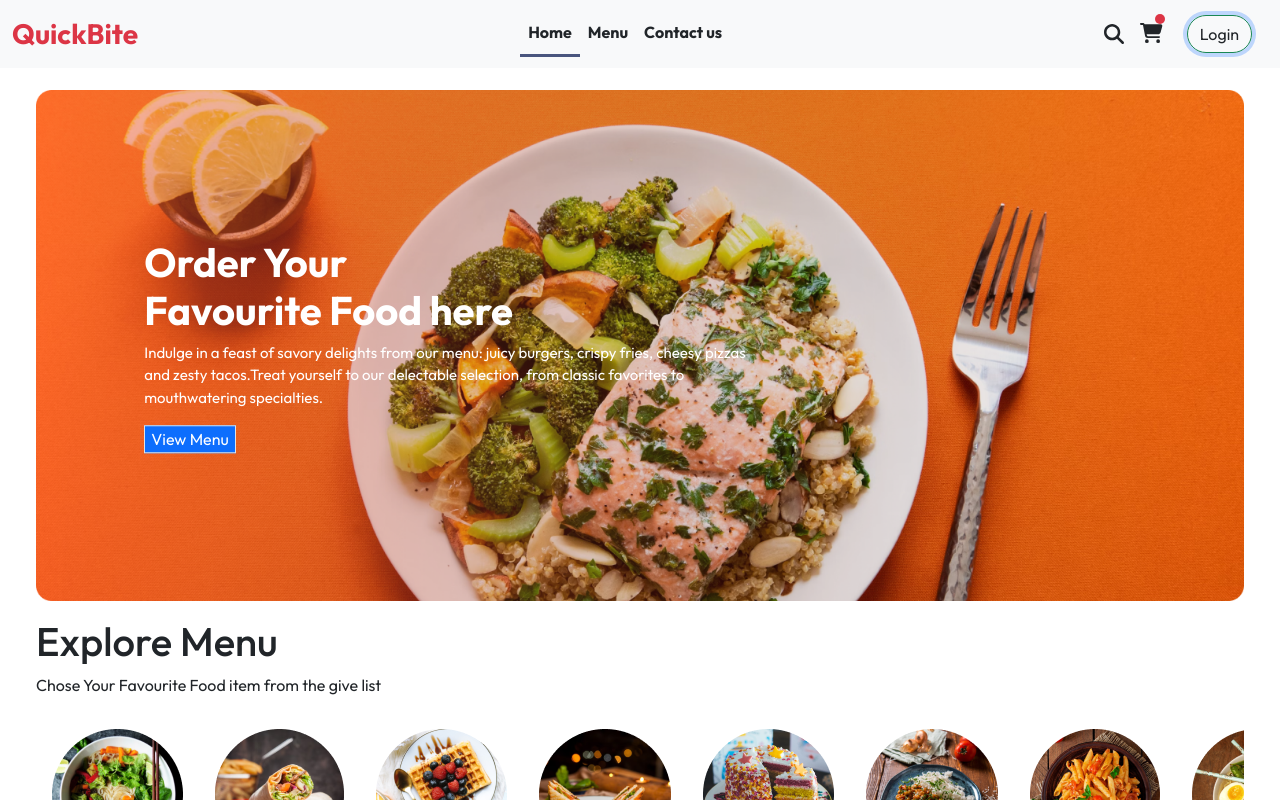
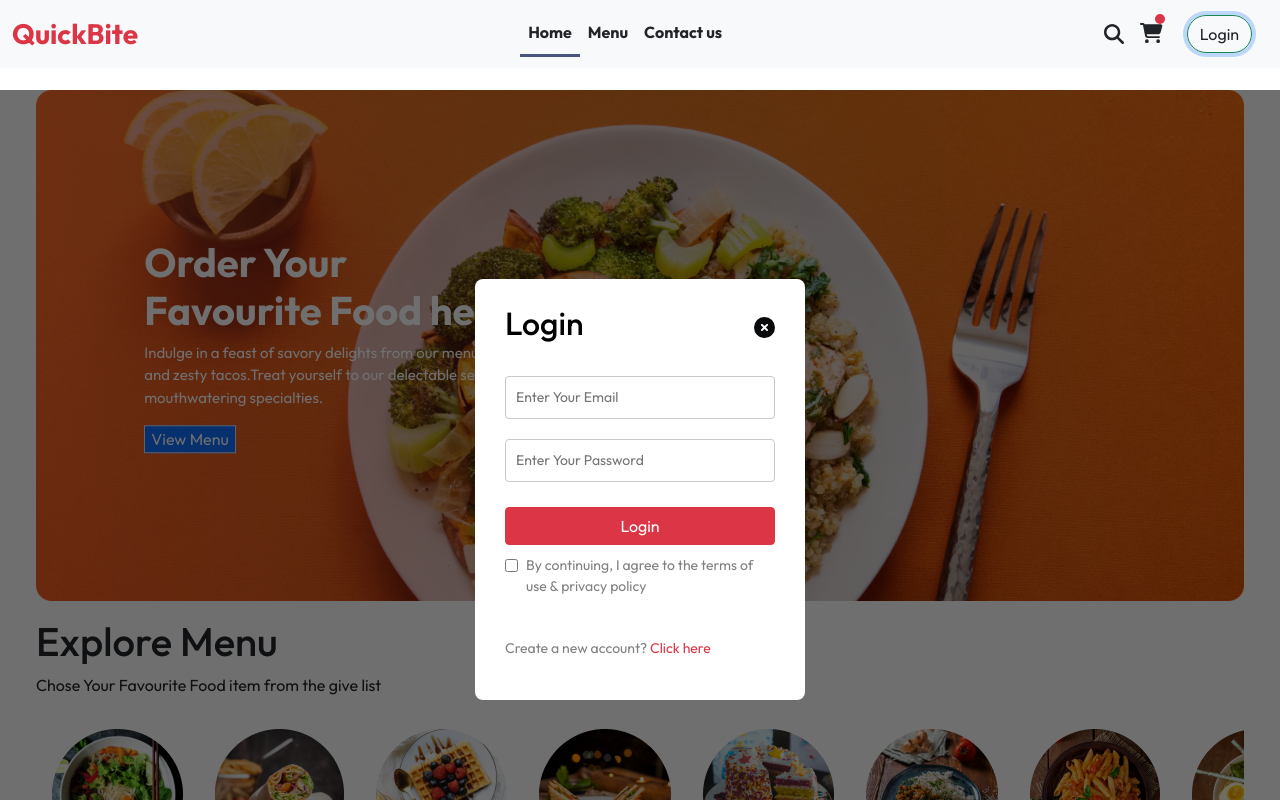
Before and after one commit to chikram/QickBite, a React (Create React App) app: page / in a window 1280 px wide. Both pictures are taken after a click on the button "Login". Shown: the top 800 px of the page. Built offline with nearby package versions, Linux system fonts and the light colour scheme.

Commit message:
Creating Login sign up modal

```diff
--- a/src/App.js
+++ b/src/App.js
@@ -4,10 +4,17 @@
 import Home from "./pages/Home/Home";
 import PlaceOrder from './pages/PlaceOrder/PlaceOrder'
 import Footer from "./components/Footer/Footer";
+import { useState } from "react";
+import Login from "./components/LoginModal/Login";
 function App() {
+  const [showLogin, setShowLogin] = useState(false);
+
+
   return (
+    <>
+      {showLogin ? <Login setShowLogin={setShowLogin} /> : <></>}
       <div className="container-fluid app">
-      <NavBar />
+        <NavBar setShowLogin={setShowLogin} />
         <Routes>
           <Route path="/" element={<Home />} />
           <Route path="/cart" element={<Cart />} />
@@ -17,7 +24,7 @@
         <Footer />
       </div>
 
-
+    </>
   );
 }
 
--- /dev/null
+++ b/src/components/LoginModal/Login.css
@@ -0,0 +1,53 @@
+.login-popup {
+  position: absolute;
+  z-index: 1;
+  width: 100%;
+  height: 100%;
+  background-color: #00000090;
+  display: grid;
+}
+.login-popup-container {
+  place-self: center;
+  width: max(23vw, 330px);
+  color: #808080;
+  background-color: white;
+  display: flex;
+  flex-direction: column;
+  gap: 25px;
+  padding: 25px 30px;
+  border-radius: 8px;
+  font-size: 14px;
+  animation: fadeIn 0.5s;
+}
+.login-popup-title {
+  display: flex;
+  justify-content: space-between;
+  align-items: center;
+  color: black;
+}
+.popup-img {
+  cursor: pointer;
+}
+.login-popup-inputs {
+  display: flex;
+  flex-direction: column;
+  gap: 20px;
+}
+.login-popup-inputs input {
+  outline: none;
+  border: 1px solid #c9c9c9;
+  padding: 10px;
+  border-radius: 4px;
+}
+.login-popup-condition {
+  display: flex;
+  align-items: start;
+  gap: 8px;
+  margin-top: -15px;
+}
+.login-popup-condition input {
+  margin-top: 4px;
+}
+.login-popup p span {
+  cursor: pointer;
+}
--- /dev/null
+++ b/src/components/LoginModal/Login.jsx
@@ -0,0 +1,64 @@
+import React, { useState } from "react";
+import "./Login.css";
+import { FontAwesomeIcon } from "@fortawesome/react-fontawesome";
+import { faCircleXmark } from "@fortawesome/free-solid-svg-icons";
+
+const Login = ({ setShowLogin }) => {
+  const [currState, setCurrState] = useState("Login");
+  return (
+    <div className="login-popup">
+      <form className="login-popup-container">
+        <div className="login-popup-title">
+          <h2>{currState}</h2>
+          <FontAwesomeIcon
+            onClick={() => setShowLogin(false)}
+            icon={faCircleXmark}
+            size="xl"
+            style={{ color: "#090a0b" }}
+            className="popup-img"
+          />
+        </div>
+        <div className="login-popup-inputs">
+          {currState === "Login" ? (
+            <></>
+          ) : (
+            <input type="text" placeholder="Enter Your Name" required />
+          )}
+          <input type="email" placeholder="Enter Your Email" required />
+          <input type="password" placeholder="Enter Your Password" required />
+        </div>
+        <button className="btn btn-danger">
+          {currState === "Sign Up" ? "Create account" : "Login"}
+        </button>
+        <div className="login-popup-condition">
+          <input type="checkbox" required />
+          <p>By continuing, I agree to the terms of use & privacy policy</p>
+        </div>
+        {currState === "Login" ? (
+          <p>
+            Create a new account?{" "}
+            <span
+              className="text-danger"
+              onClick={() => setCurrState("Sign Up")}
+            >
+              {" "}
+              Click here
+            </span>
+          </p>
+        ) : (
+          <p>
+            Already have an account?{" "}
+            <span
+              className="text-primary"
+              onClick={() => setCurrState("Login")}
+            >
+              Login here
+            </span>
+          </p>
+        )}
+      </form>
+    </div>
+  );
+};
+
+export default Login;
--- a/src/components/Nav/NavBar.jsx
+++ b/src/components/Nav/NavBar.jsx
@@ -8,10 +8,10 @@
 } from "@fortawesome/free-solid-svg-icons";
 import { FontAwesomeIcon } from "@fortawesome/react-fontawesome";
 
-const NavBar = () => {
+const NavBar = ({ setShowLogin }) => {
   const [menu, setMenu] = useState("home");
   return (
-    <nav className="navbar navbar-expand-lg navbar-expand-md navbar-expand-sm navbar-light bg-light fixed-top">
+    <nav className="navbar navbar-expand-lg navbar-expand-md navbar-expand-sm navbar-light bg-light  fixed-top">
       <div className="container-fluid">
         <a className="navbar-brand fs-3 fw-bold text-danger" href="#">
           QuickBite
@@ -79,7 +79,7 @@
             </div>
             <button
               className="btn border border-success mx-3 rounded-pill"
-              type="submit"
+              onClick={() => setShowLogin(true)}
             >
               Login
             </button>
```
Lines whose indentation alone changed are shown as unchanged.
